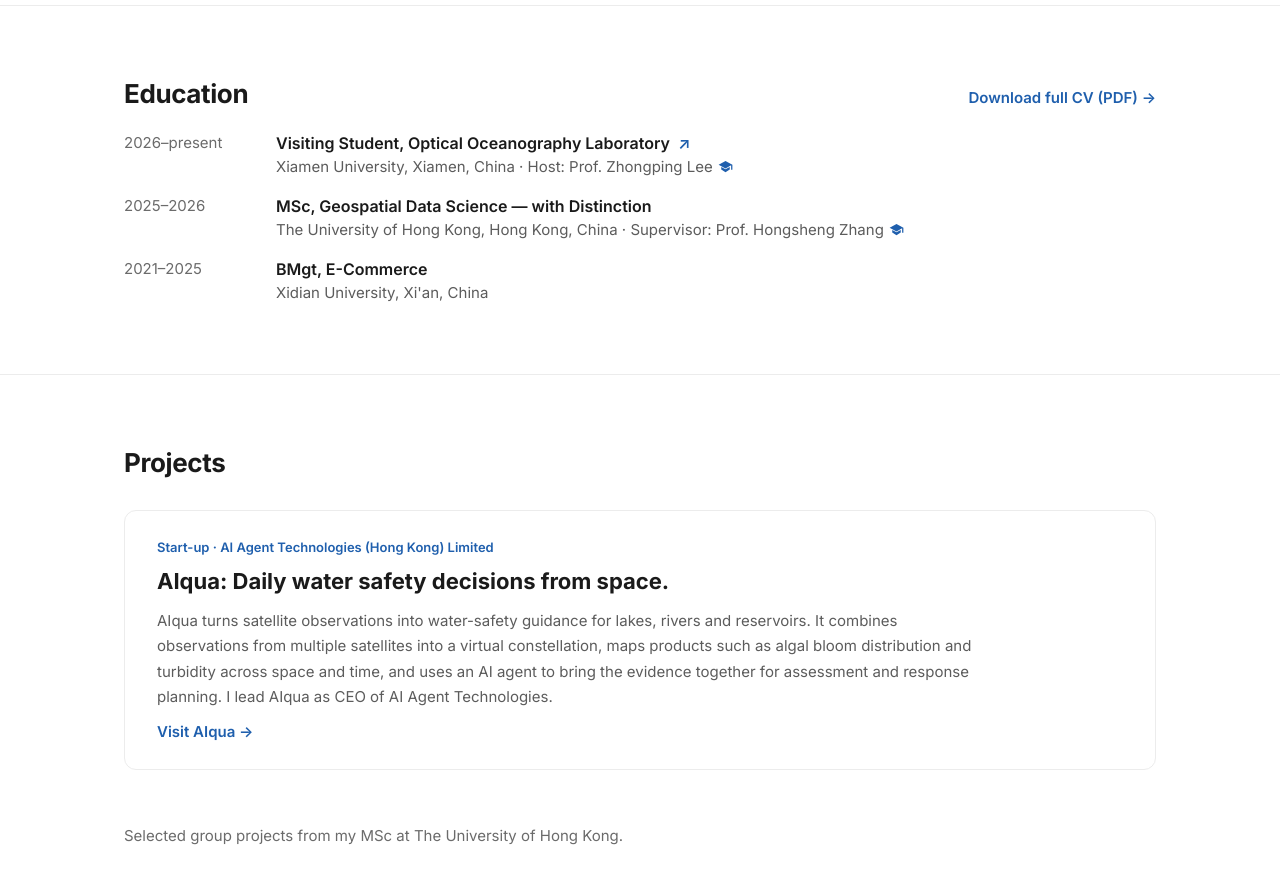
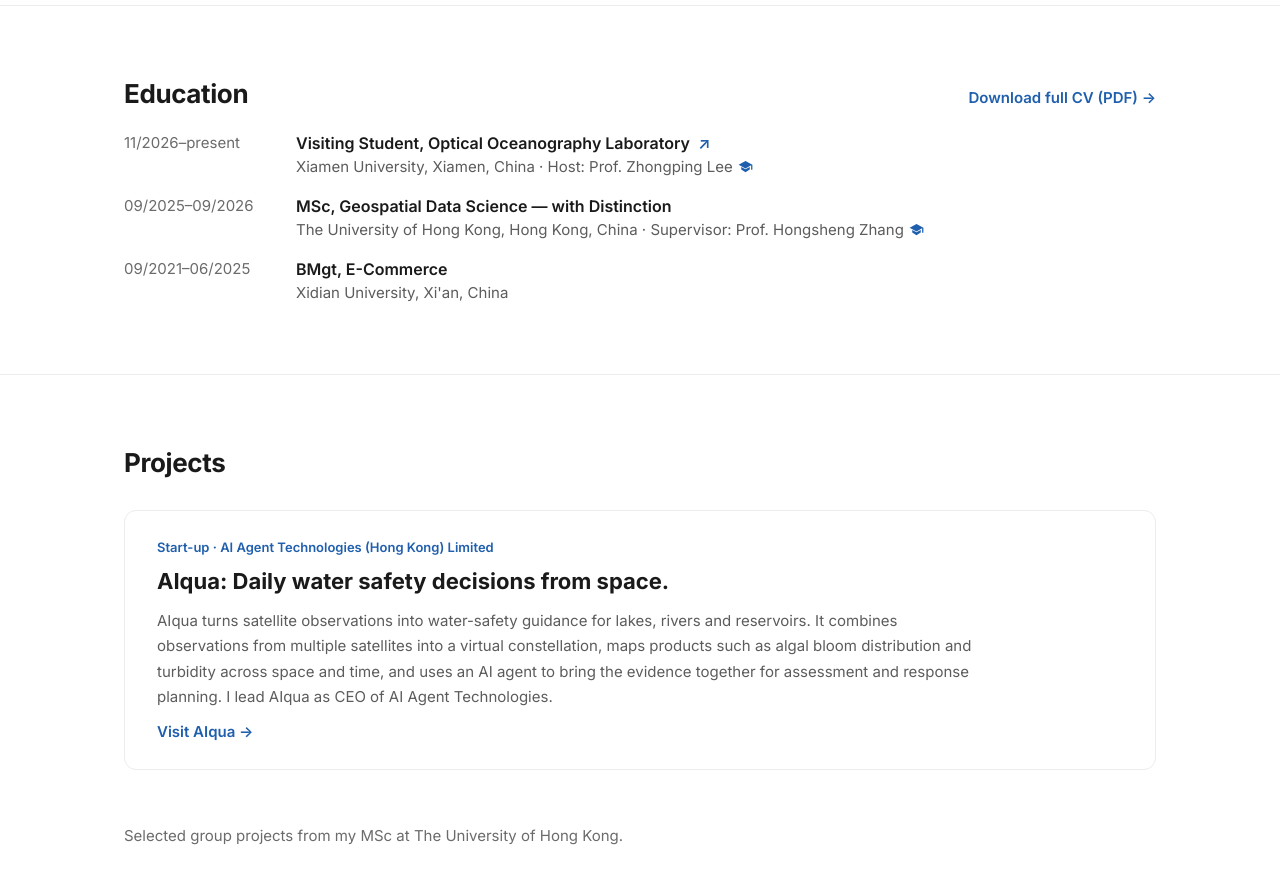
Before and after one commit to serenasun-7/serenasun-7.github.io, a plain HTML site: page index.html in a window 1280 px wide. Shown: the part 1160-2036 px from the top of the page. Drawn offline with Linux system fonts and the light colour scheme.

Commit message:
Use month/year dates in Education
Co-Authored-By: Claude Opus 5.5 <noreply@anthropic.com>
Claude-Session: https://claude.ai/code/session_01Pj97uSenHeZjjjpkemoxqF

```diff
--- a/index.html
+++ b/index.html
@@ -165,7 +165,7 @@
     .section-head h2 { margin-bottom: 0; }
     .edu { display: flex; flex-direction: column; gap: 20px; }
     .edu-row { display: flex; flex-wrap: wrap; gap: 4px 32px; }
-    .edu-years { flex: 0 0 120px; font-size: 15px; color: var(--subtle); }
+    .edu-years { flex: 0 0 140px; font-size: 15px; color: var(--subtle); }
     .edu-body { flex: 1 1 300px; }
     .edu-degree { font-size: 16px; font-weight: 600; }
     .edu-link { color: var(--accent); text-decoration: none; margin-left: 4px; }
@@ -321,21 +321,21 @@
         </div>
         <div class="edu">
           <div class="edu-row">
-            <span class="edu-years">2026–present</span>
+            <span class="edu-years">11/2026–present</span>
             <div class="edu-body">
               <p class="edu-degree">Visiting Student, Optical Oceanography Laboratory <a class="edu-link" href="https://cocc.xmu.edu.cn/index.htm" target="_blank" rel="noopener" aria-label="Optical Oceanography Laboratory website">↗</a></p>
               <p class="edu-school">Xiamen University, Xiamen, China · Host: Prof. Zhongping Lee<a class="scholar" href="https://scholar.google.com/citations?user=cajnt8AAAAAJ&amp;hl=en" target="_blank" rel="noopener" aria-label="Prof. Zhongping Lee on Google Scholar" title="Google Scholar"><svg viewBox="0 0 24 24" width="15" height="15" aria-hidden="true"><path fill="currentColor" d="M12 3 1 9l11 6 9-4.91V17h2V9L12 3zm-6.82 9.73v4L12 21l6.82-4.27v-4L12 16.5l-6.82-3.77z"/></svg></a></p>
             </div>
           </div>
           <div class="edu-row">
-            <span class="edu-years">2025–2026</span>
+            <span class="edu-years">09/2025–09/2026</span>
             <div class="edu-body">
               <p class="edu-degree">MSc, Geospatial Data Science — with Distinction</p>
               <p class="edu-school">The University of Hong Kong, Hong Kong, China · Supervisor: Prof. Hongsheng Zhang<a class="scholar" href="https://scholar.google.com/citations?user=BJxcQr8AAAAJ&amp;hl=en" target="_blank" rel="noopener" aria-label="Prof. Hongsheng Zhang on Google Scholar" title="Google Scholar"><svg viewBox="0 0 24 24" width="15" height="15" aria-hidden="true"><path fill="currentColor" d="M12 3 1 9l11 6 9-4.91V17h2V9L12 3zm-6.82 9.73v4L12 21l6.82-4.27v-4L12 16.5l-6.82-3.77z"/></svg></a></p>
             </div>
           </div>
           <div class="edu-row">
-            <span class="edu-years">2021–2025</span>
+            <span class="edu-years">09/2021–06/2025</span>
             <div class="edu-body">
               <p class="edu-degree">BMgt, E-Commerce</p>
               <p class="edu-school">Xidian University, Xi'an, China</p>
```
